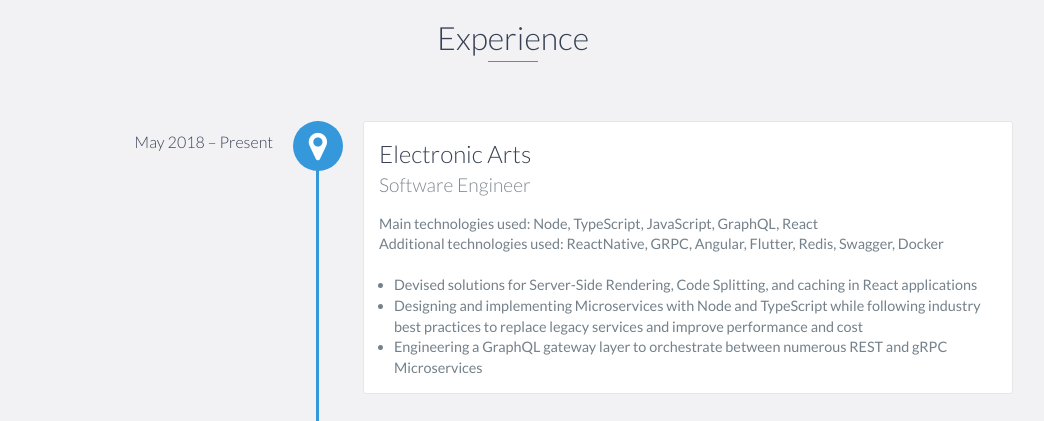
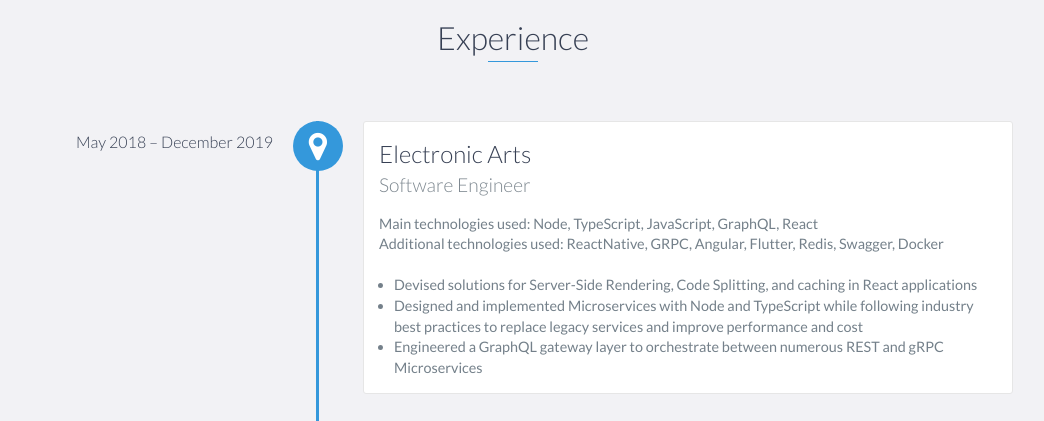
Before and after one commit to DimaMukhin/portfolio, a website: page index.html in a window 1280 px wide. Shown: the part 1100-1521 px from the top of the page, without its empty margins (127-1171 px from the left). Drawn offline with nearby package versions, Linux system fonts and the light colour scheme.

Commit message:
updated ea job description

```diff
--- a/index.html
+++ b/index.html
@@ -107,7 +107,7 @@
     <div id="experience" class="background-alt">
         <h2 class="heading">Experience</h2>
         <div id="experience-timeline">
-            <div data-date="May 2018 – Present">
+            <div data-date="May 2018 – December 2019">
                 <h3>Electronic Arts</h3>
                 <h4>Software Engineer</h4>
                 <p>
@@ -120,11 +120,11 @@
                             applications
                         </li>
                         <li>
-                            Designing and implementing Microservices with Node and TypeScript while following industry
+                            Designed and implemented Microservices with Node and TypeScript while following industry
                             best practices to replace legacy services and improve performance and cost
                         </li>
                         <li>
-                            Engineering a GraphQL gateway layer to orchestrate between numerous REST and gRPC
+                            Engineered a GraphQL gateway layer to orchestrate between numerous REST and gRPC
                             Microservices
                         </li>
                     </ul>
```
